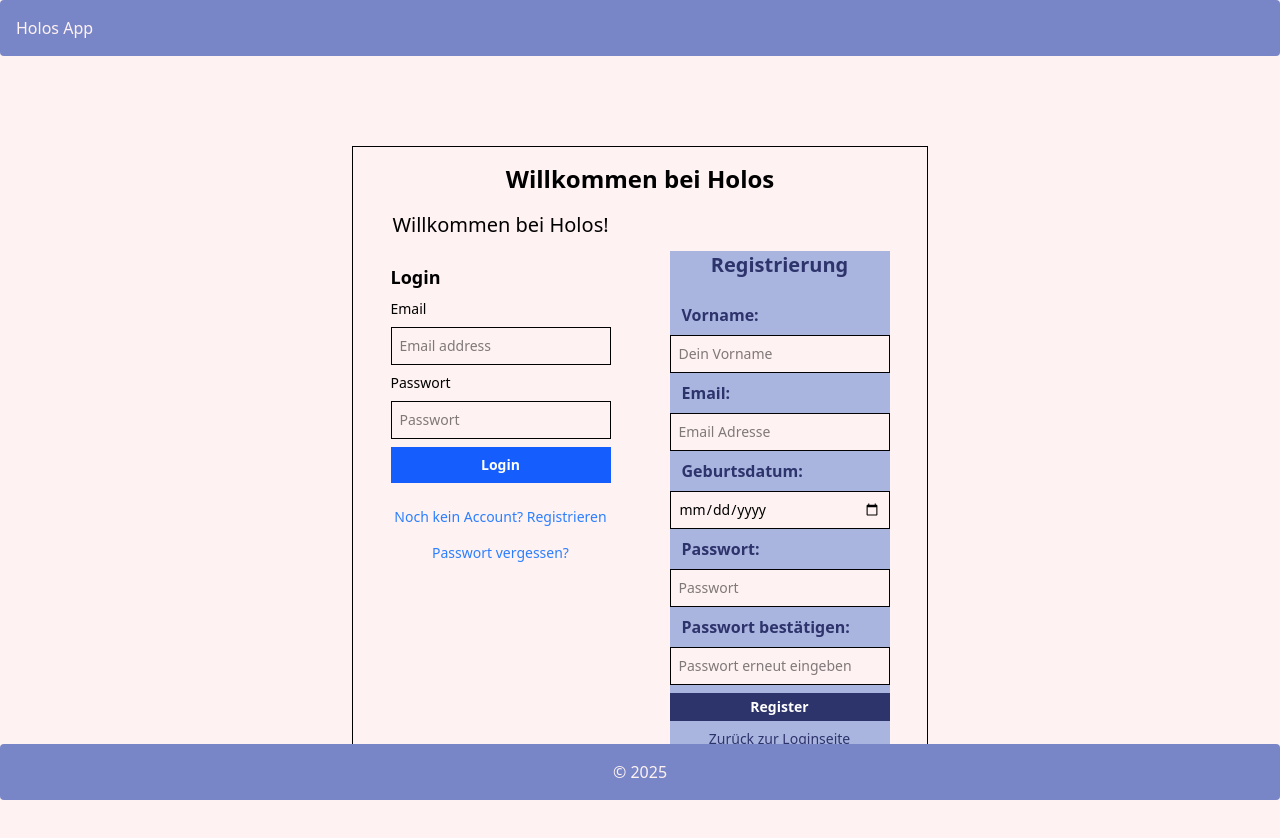
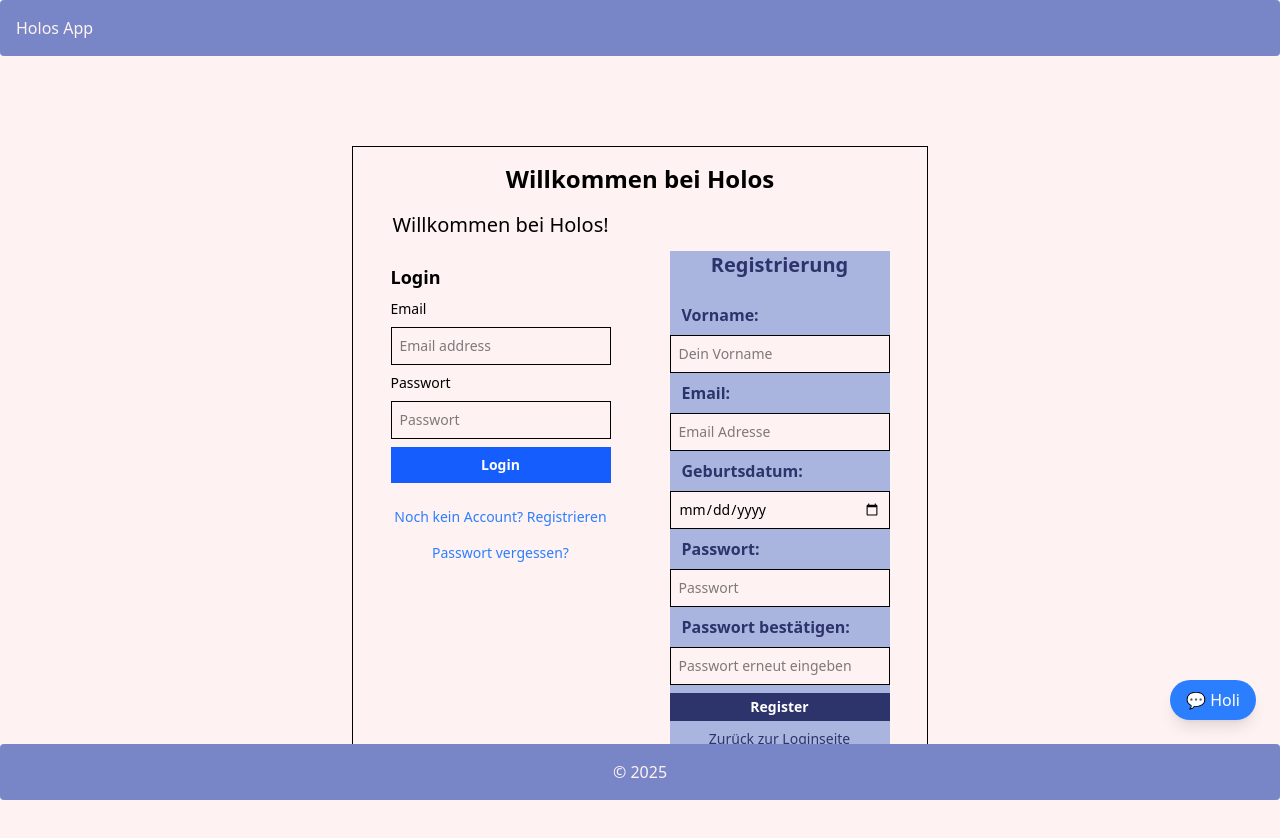
Before and after one commit to team-holos/holos-app, a React (Vite) app in the folder frontend/: page / in a window 1280 px wide. Shown: the top 838 px of the page. Built offline with nearby package versions, Linux system fonts and the light colour scheme.

Commit message:
Added Holi to to Layout.jsx

```diff
--- a/frontend/src/Layout/Layout.jsx
+++ b/frontend/src/Layout/Layout.jsx
@@ -1,11 +1,36 @@
 import Header from "../components/Header";
 import Footer from "../components/Footer";
+import AIChat from "../components/AIChat";
+import { useState } from "react";
 
 function Layout({ children }) {
+  const [isHoliOpen, setIsHoliOpen] = useState(false);
+
   return (
-    <div className="w-full min-h-screen bg-[#FFF2F2] font-sans">
+    <div className="w-full min-h-screen bg-[#FFF2F2] font-sans relative">
       <Header />
-      {children}
+
+      <div className="relative">{children}</div>
+
+      <button
+        className="fixed bottom-20 right-6 bg-blue-500 text-white px-4 py-2 rounded-full shadow-lg hover:bg-blue-600 transition"
+        onClick={() => setIsHoliOpen(!isHoliOpen)}
+      >
+        💬 Holi
+      </button>
+
+      {isHoliOpen && (
+        <div className="fixed bottom-24 right-6 bg-white p-4 rounded-lg shadow-lg w-80 max-h-[80vh] overflow-y-auto border">
+          <AIChat />
+          <button
+            className="absolute top-2 right-2 text-gray-600 hover:text-gray-800"
+            onClick={() => setIsHoliOpen(false)}
+          >
+            ✖
+          </button>
+        </div>
+      )}
+
       <Footer />
     </div>
   );
```
